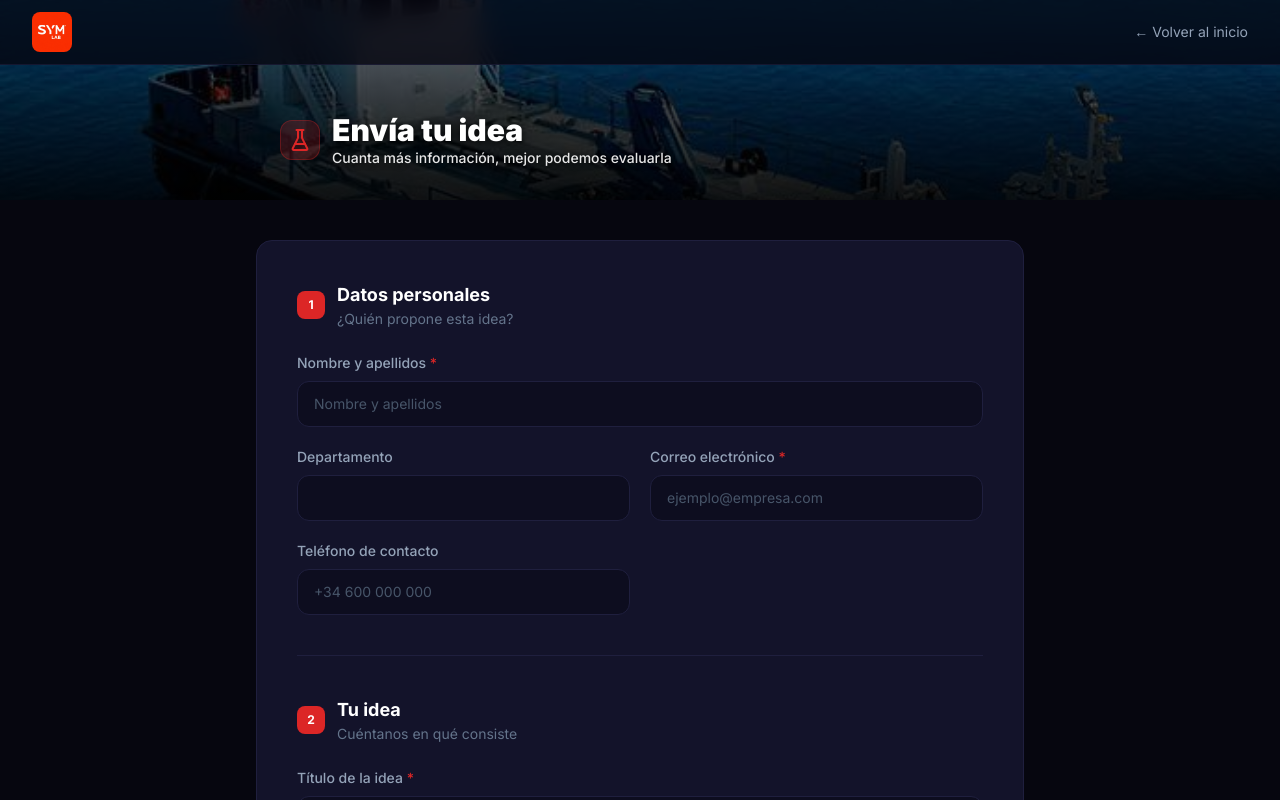
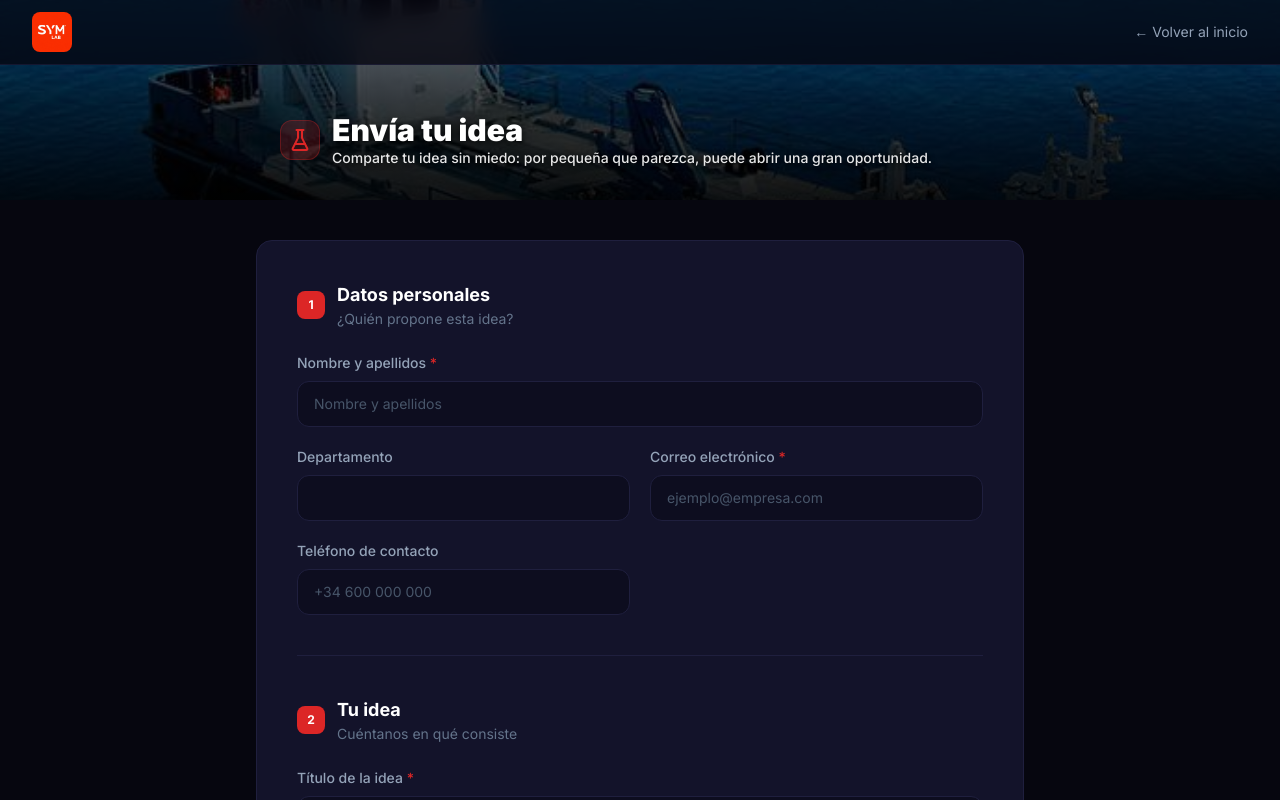
Before and after one commit to alexestiradoreyes-glitch/sym-lab, a Next.js app: page /ideas/nueva in a window 1280 px wide. Shown: the top 800 px of the page. Built offline with nearby package versions, Linux system fonts and the light colour scheme.

Commit message:
feat: actualizar subtítulo formulario enviar idea

```diff
--- a/src/app/ideas/nueva/page.tsx
+++ b/src/app/ideas/nueva/page.tsx
@@ -32,7 +32,7 @@ export default function PaginaFormulario() {
             </div>
             <div>
               <h1 className="text-2xl sm:text-3xl font-black text-white" style={{ textShadow: '0 2px 8px rgba(0,0,0,0.8)' }}>Envía tu idea</h1>
-              <p className="text-white/90 text-sm font-medium" style={{ textShadow: '0 1px 6px rgba(0,0,0,0.9)' }}>Cuanta más información, mejor podemos evaluarla</p>
+              <p className="text-white/90 text-sm font-medium" style={{ textShadow: '0 1px 6px rgba(0,0,0,0.9)' }}>Comparte tu idea sin miedo: por pequeña que parezca, puede abrir una gran oportunidad.</p>
             </div>
           </div>
         </div>
```
